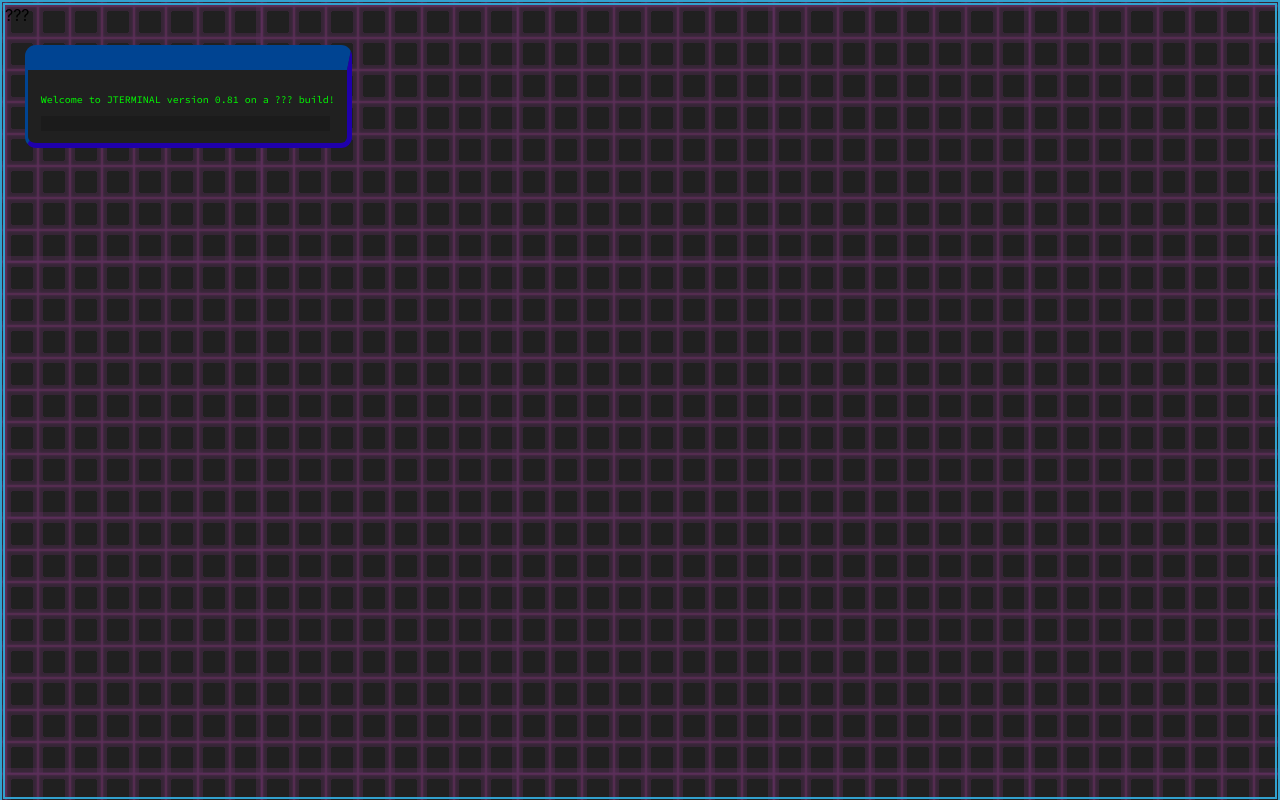
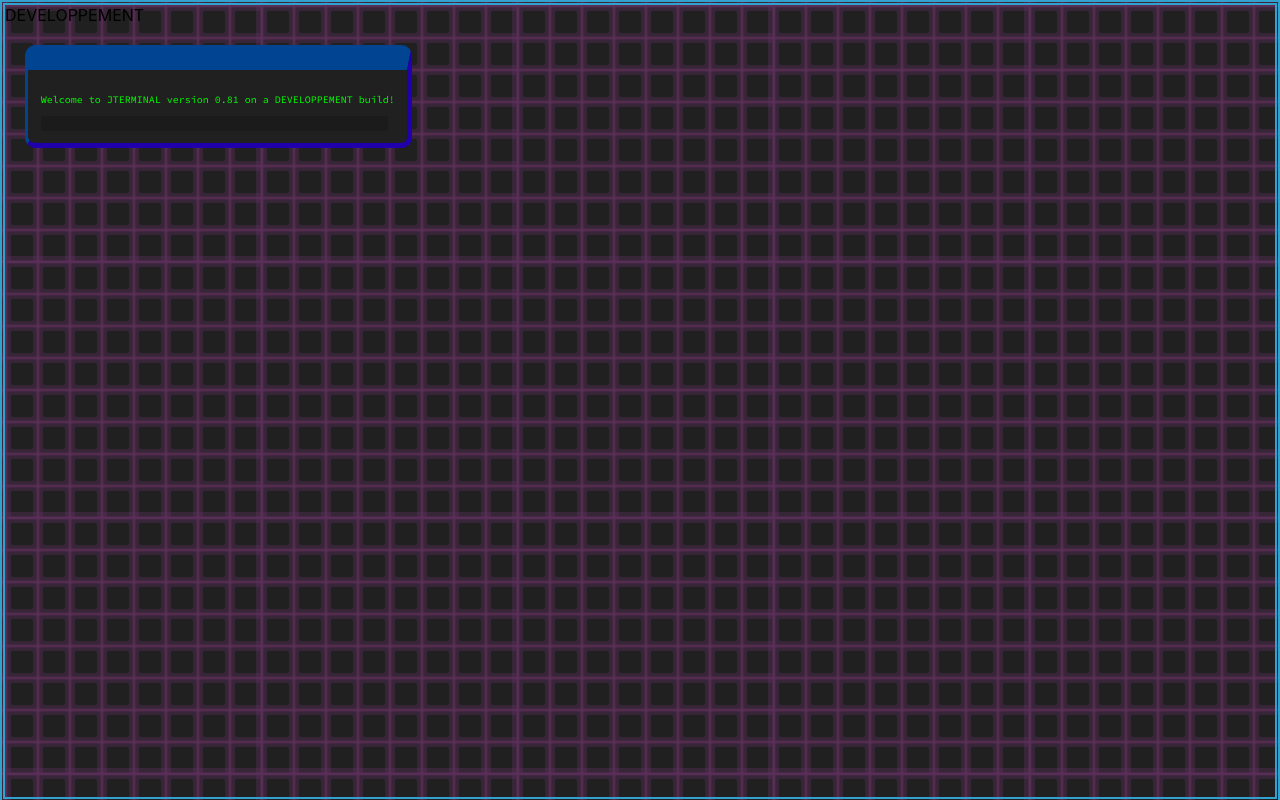
Before and after one commit to Enzogaming59430/Juiceyweb, a React (Create React App) app: page / in a window 1280 px wide. Built offline with nearby package versions, Linux system fonts and the light colour scheme.

Commit message:
Update App.js

```diff
--- a/src/App.js
+++ b/src/App.js
@@ -12,9 +12,9 @@ function App() {
   const version = 0.81;
   if (process.env.NODE_ENV === 'development') {
     console.log(process.env.NODE_ENV)
-    let build = "DEVELOPPEMENT";
+    build = "DEVELOPPEMENT";
 } else {
-  let build = "PRODUCTION";
+  build = "PRODUCTION";
 }
 
  let promptvar ="Welcome to JTERMINAL version "+version+" on a " + build + " build!"
```
